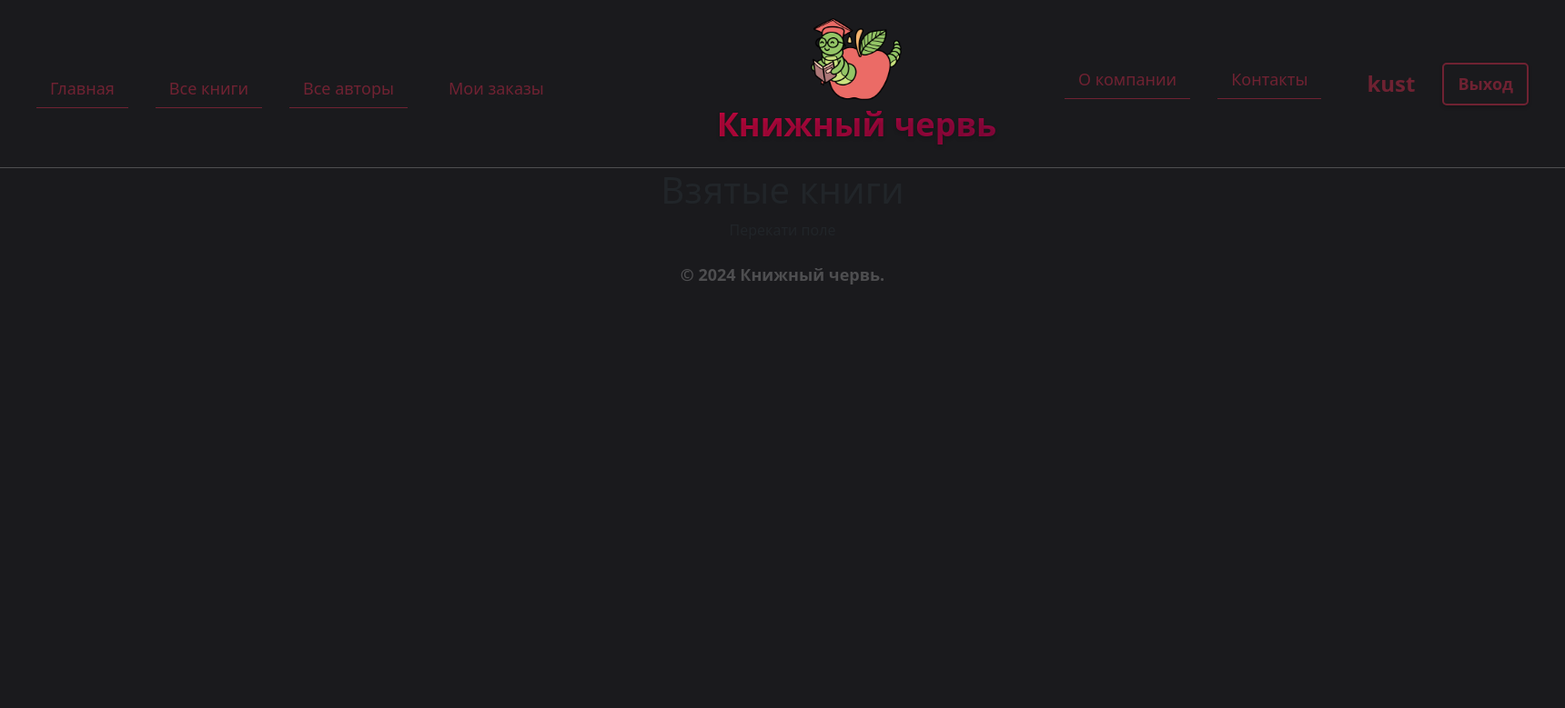
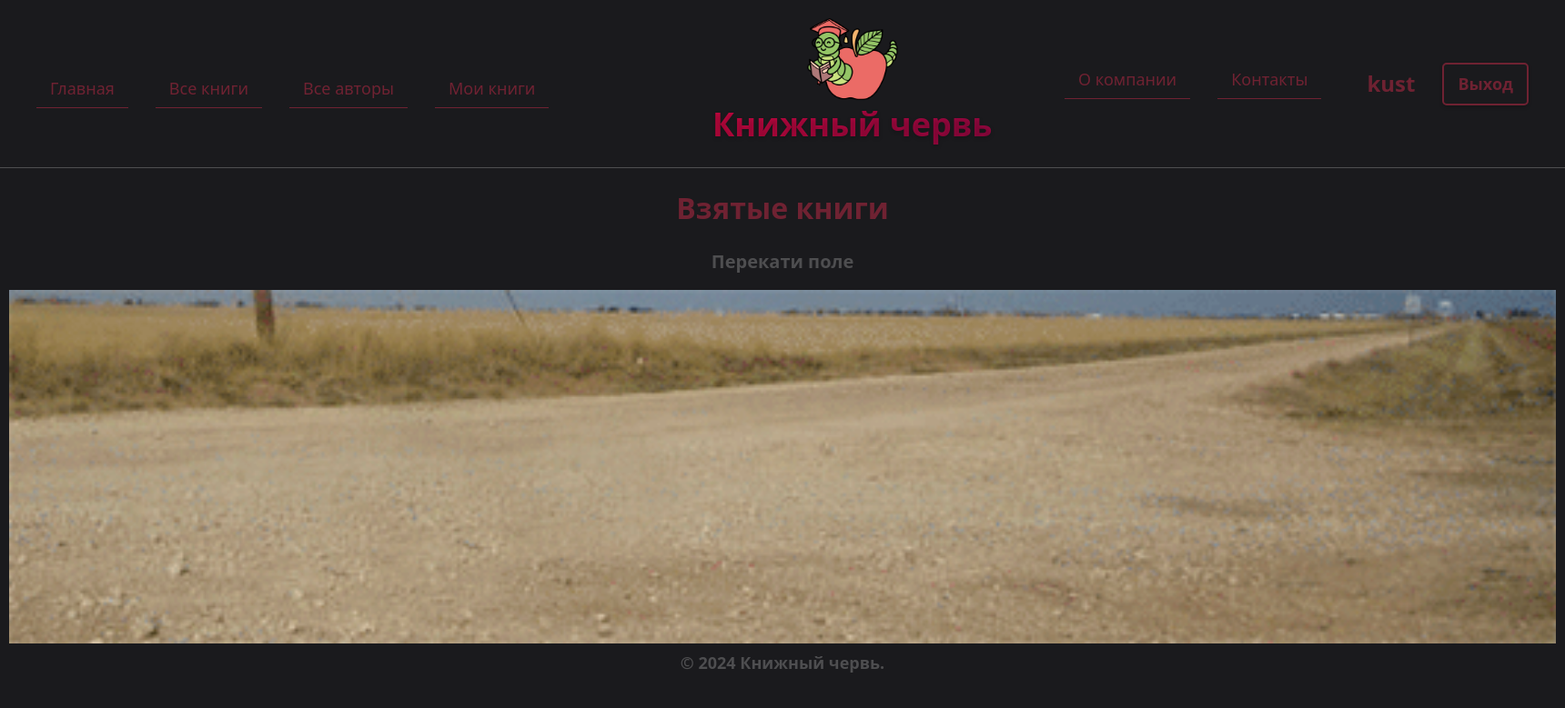
Before and after one commit to Suuushkaaa/Individualka, a Django app: a page that uses library/catalog/templates/catalog/base.html in a window 1720 px wide. Shown: the top 779 px of the page at 91% size. Run offline with Django 4.2, Linux system fonts and the light colour scheme; a user stored in the database is signed in; data comes from the database, SQL or seed files in the repository; both versions use the stored data as it was after the commit.

Commit message:
jhgchvjlkdh

```diff
--- a/library/catalog/templates/catalog/base.html
+++ b/library/catalog/templates/catalog/base.html
@@ -33,7 +33,7 @@
             <span style="position: absolute; bottom: 0; left: 0; width: 0; height: 4px; background-color: #4e4e50; transition: all 0.3s ease;"></span>
             </a>
             {% if user.is_authenticated %}
-            <li><a href="{% url 'my-borrowed'%}">Мои заказы</a></li>
+            <li><a href="{% url 'my-borrowed'%}" class="link" style="text-decoration: none; color: #6f2232; font-size: 18px; font-weight: 500; position: relative; padding: 10px 15px; border-radius: 8px; transition: all 0.3s ease;">Мои книги</a></li>
             {% endif %}
         </li>
     </ul>
@@ -76,8 +76,11 @@
         style="text-decoration: none; color: #6f2232; font-size: 18px; font-weight: bold; padding: 8px 15px; border: 2px solid #6f2232; box-shadow: 0 2px 4px rgba(0, 0, 0, 0.2); transition: all 0.3s ease;">
         Вход
         </a>
+        <a href="{% url 'signup' %}" style="text-decoration: none; color: #6f2232; font-size: 18px; font-weight: bold; padding: 8px 15px; border: 2px solid #6f2232; box-shadow: 0 2px 4px rgba(0, 0, 0, 0.2); transition: all 0.3s ease;">Регистрация</a>
         {% endif %}
+
     </div>
+
 </ul>
 
 </nav>
--- a/library/catalog/templates/catalog/borrowed.html
+++ b/library/catalog/templates/catalog/borrowed.html
@@ -1,16 +1,19 @@
 {% extends "catalog/base.html" %}
 {% block content %}
+<head>
+    {% load static %}
+</head>
 <style>
     li {
      list-style-type: none;
      margin-top: 10px;
     }
 </style>
- <h1>Взятые книги</h1>
+ <h1 style="color: #6f2232; font-size: 32px; font-weight: bold; margin-bottom: 25px; margin-top: 25px;">Взятые книги</h1>
  {% if bookinstance_list %}
  <ul>
  {% for bookinst in bookinstance_list %}
- <li class="{% if bookinst.is_overdue %} text-danger{% endif %}">
+ <li>
  <a href="{% url 'book-detail' bookinst.book.pk %}">
  {{bookinst.book.title}}</a>
  ({{ bookinst.due_back }})
@@ -18,6 +21,7 @@
  {% endfor %}
  </ul>
  {% else %}
- <p>Перекати поле</p>
+ <p style="color: #4e4e50; font-size: 20px; font-weight: bold;">Перекати поле</p>
+ <img src="{% static 'images/perekatipole.gif' %}" width="1700" style="text-align: center;">
  {% endif %}
 {% endblock %}
--- a/library/catalog/urls.py
+++ b/library/catalog/urls.py
@@ -10,4 +10,5 @@ urlpatterns = [
     path('about/', views.about, name='about'),
     path('contact/', views.contact, name='contact'),
     re_path(r'^mybooks/$', views.LoanedBooksByUserListView.as_view(), name='my-borrowed'),
+    path("signup/", views.SignUp.as_view(), name="signup"),
 ]
--- a/library/catalog/views.py
+++ b/library/catalog/views.py
@@ -3,6 +3,9 @@ from django.http import HttpResponse
 from .models import Book, Author, BookInstance
 from django.views.generic import ListView, DetailView
 from django.contrib.auth.mixins import LoginRequiredMixin
+from django.urls import reverse_lazy
+from django.contrib.auth.forms import UserCreationForm
+from django.views.generic.edit import CreateView
 
 # Create your views here.
 
@@ -85,3 +88,8 @@ def contact(request):
     'email': email}
     # передача словаря context с данными в шаблон
     return render(request, 'catalog/contact.html', context)
+
+class SignUp(CreateView):
+    form_class = UserCreationForm
+    success_url = reverse_lazy("login")
+    template_name = "registration/signup.html"
```
Also changed, not shown: library/catalog/templates/registration/signup.html (added, +13 -0 lines), library/db.sqlite3, library/static/images/perekatipole.gif (added).
